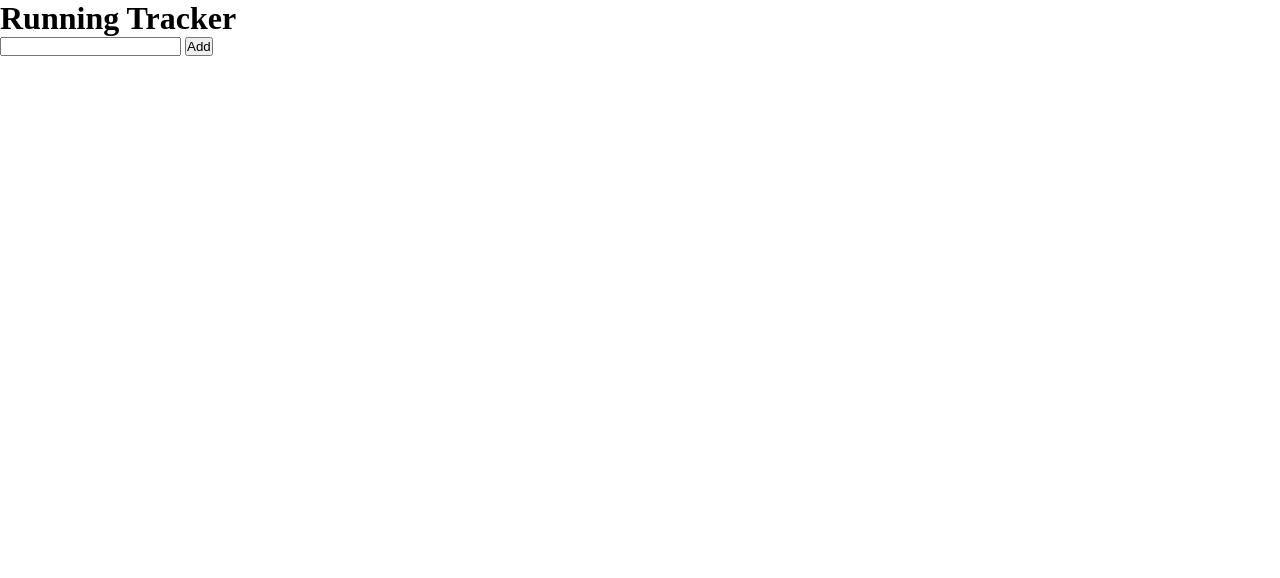
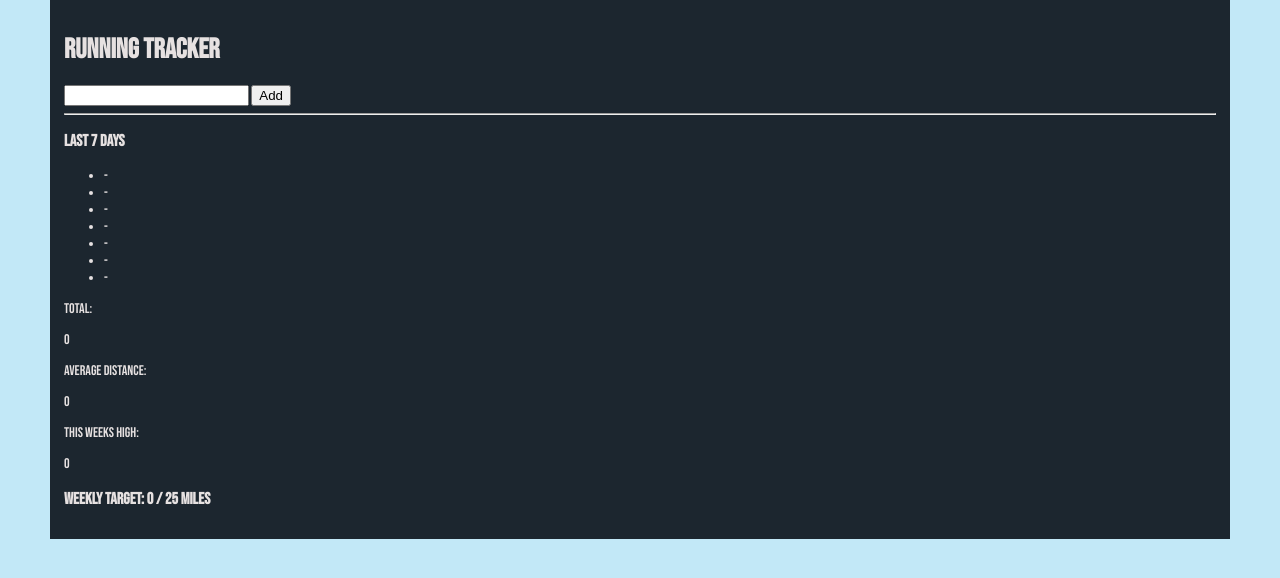
Before and after one commit to chica25/Running_Tracker_App, a plain HTML site: page index.html in a window 1280 px wide. Drawn offline with Linux system fonts and the light colour scheme.

Commit message:
Implement styling

```diff
--- a/index.html
+++ b/index.html
@@ -4,7 +4,11 @@
     <meta charset="UTF-8">
     <meta http-equiv="X-UA-Compatible" content="IE=edge">
     <meta name="viewport" content="width=device-width, initial-scale=1.0">
+    <link rel="preconnect" href="https://fonts.gstatic.com">
+    <link href="https://fonts.googleapis.com/css2?family=Bebas+Neue&display=swap" rel="stylesheet">
+
     <link rel="stylesheet" href="./style.css">
+
     <title>Running Tracker App</title>
 </head>
     <body>
@@ -23,6 +27,47 @@
                 <button type="submit">Add</button>
             </form>
 
+            <hr>
+
+            <section class="entries-wrapper">
+                <h3>Last 7 days</h3>
+                <ul id="entries">
+                    <li>-</li>
+                    <li>-</li>
+                    <li>-</li>
+                    <li>-</li>
+                    <li>-</li>
+                    <li>-</li>
+                    <li>-</li>
+                </ul>
+            </section>
+
+            <section class="data">
+                <div>
+                    <p>Total:</p>
+                    <span id="total">0</span>
+                </div>
+
+                <div>
+                    <p>Average distance:</p>
+                    <span id="average">0</span>
+                </div>
+
+                <div>
+                    <p>This Weeks high:</p>
+                    <span id="high">0</span>
+                </div>
+            </section>
+
+            <section class="progress">
+                <h3>Weekly Target: <span id="total-progress">0</span> /
+                    <span id="target">25</span> miles
+                </h3>
+                <div class="circle">
+                    <!-- TODO -->
+                </div>
+            </section>
+
             <script src="run.js"></script>
     </body>
 </html>
--- a/style.css
+++ b/style.css
@@ -1,10 +1,13 @@
+html {
+    font-family: 'Bebas Neue', cursive;
+    font-size: 14px;
+    background: rgb(194, 232, 247);
+}
 
-   * {
-    margin: 0;
-    padding: 0;
-    box-sizing: border-box;
-   }
-
-   /* body {
-
-   } */
+body {
+    padding: 1rem;
+    background: #1c262f;
+    color: rgb(230, 225,225);
+    width: 90%;
+    margin: 0 auto;
+}
```
